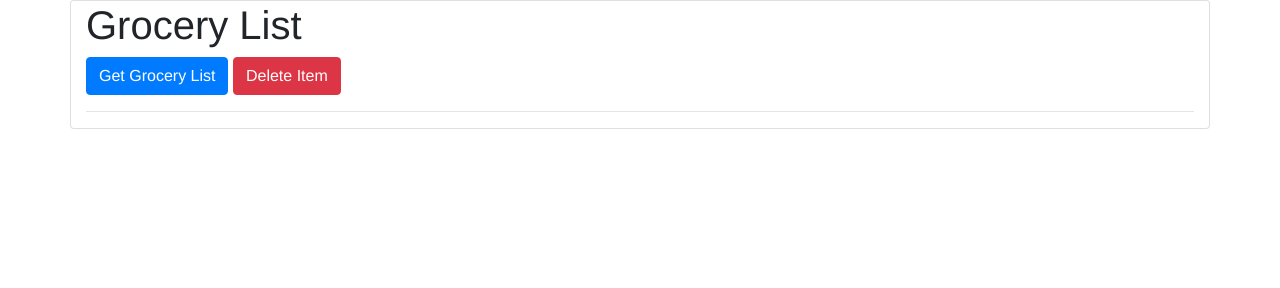
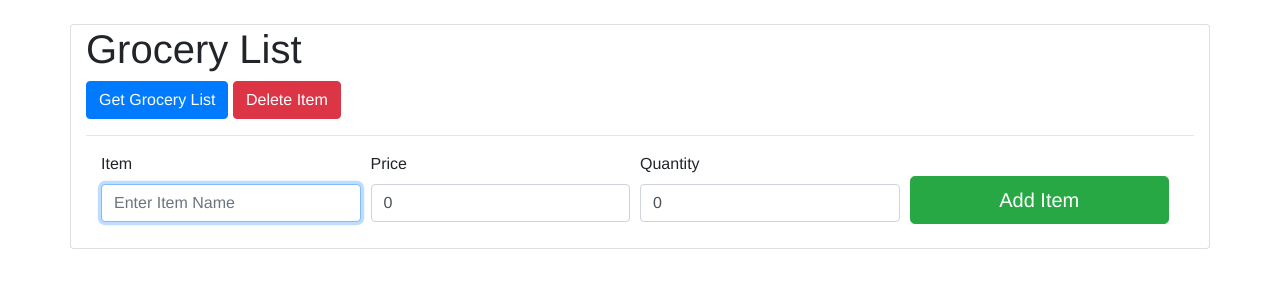
Before and after one commit to Adrian609/JavaScript-Grocery-List, a plain HTML site: page index.html in a window 1280 px wide. Drawn offline with nearby package versions, Linux system fonts and the light colour scheme.

Commit message:
Added add item button, delete and form fields

```diff
--- a/index.html
+++ b/index.html
@@ -10,19 +10,40 @@
 </head>
 
 <body>
-  <div class="container card">
+  <div class="container card mt-4">
     <h1>Grocery List</h1>
     <div>
       <button id=getList type="button" class="btn btn-primary">Get Grocery List</button>
       <button id="deleteItem" type="button" class="btn btn-danger">Delete Item</button>
     </div>
     <hr>
-    <div id="main">
+    <div id="main" class="mb-4">
+      <form action="" id="addItem">
+        <div class="form-row col-12">
+          <div class="col-3">
+            <label for="item">Item</label>
+            <input id="item" class="form-control" type="text" placeholder="Enter Item Name" required autofocus>
+          </div>
+          <div class="col-3">
+            <label for="price">Price</label>
+            <input id="price" class="form-control" type="number" value="0" step="0.01" min="0" max="100" placeholder="Enter Item Price"
+              required autofocus>
+          </div>
+          <div class="col-3">
+            <label for="quantity">Quantity</label>
+            <input id="quantity" class="form-control" type="number" value="0" min="0" max="100" placeholder="Enter Item Price" required
+              autofocus>
+          </div>
+          <div class="col-sm-3 mt-4">
+            <input type="submit" value="Add Item" class="btn btn-success btn-lg btn-block">
+          </div>
+      </form>
+      </div>
     </div>
-  </div>
 
-  <script src="src/GroceryItem.js"></script>
-  <script src="src/main.js"></script>
+
 </body>
+<script src="src/GroceryItem.js"></script>
+<script src="src/main.js"></script>
 
 </html>
--- a/src/main.js
+++ b/src/main.js
@@ -1,6 +1,7 @@
 // Meets Expectations
 document.getElementById("getList").addEventListener('click', onClick);
 document.getElementById("deleteItem").addEventListener('click', selectedItemForDeletion);
+document.getElementById("addItem").addEventListener('click', addItem);
 
 // In `main.js` write code to create four different `
 // GroceryItems` and store those `GroceryItems` objects in an **array** called `groceryList`.
@@ -15,6 +16,16 @@ var groceryList = [
 
 function onClick() {
   summary(groceryList);
+}
+function addItem() {
+  //e.preventDefault();
+  let item = document.getElementById('item').value;
+  let price = document.getElementById('price').value;
+  let quantity = document.getElementById('quantity').value;
+  console.log(item, price, quantity);
+  groceryList.push(new GroceryItem(item, price, quantity));
+
+  //summary(groceryList);
 }
 function selectedItemForDeletion() {
   var x = document.getElementById("mySelect").selectedIndex;
```
